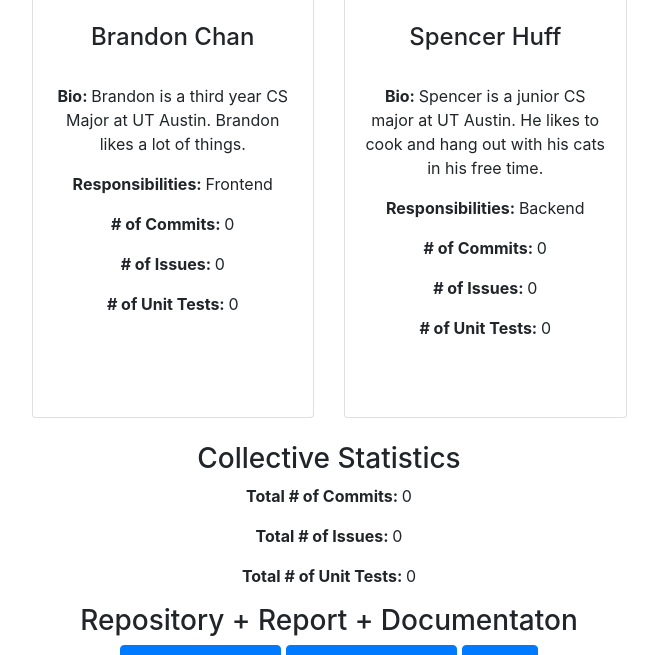
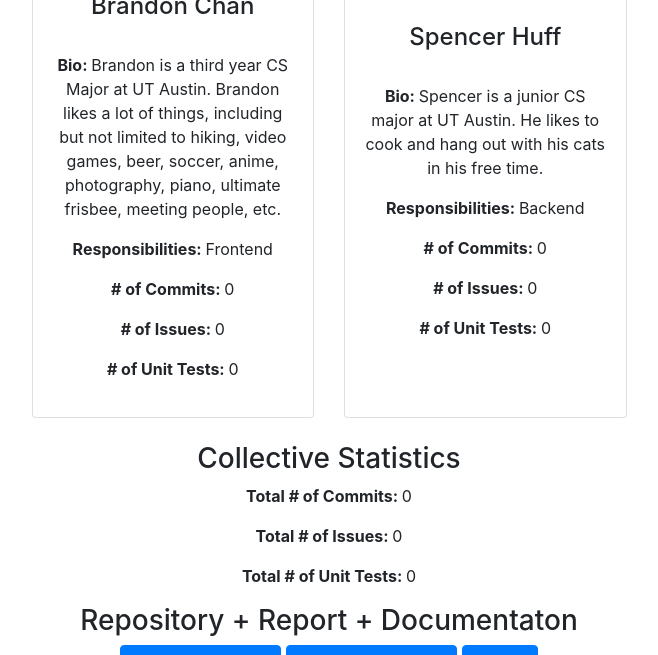
Before and after one commit to JeffJiang42/idb, a Flask app: page /about in a window 1280 px wide. Shown: the part 1318-1973 px from the top of the page, without its empty margins (311-969 px from the left). Run offline with Flask 2, Linux system fonts and the light colour scheme; data that the repository does not hold is empty; some libraries are stand-ins or nearby versions.

Commit message:
fixed about cards to scroll when browser is resized

```diff
--- a/app/main.py
+++ b/app/main.py
@@ -29,7 +29,9 @@ def about():
     He likes playing piano and guitar, cooking, and also plays some Melee."
 
     brandon_bio = "Brandon is a third year CS Major at UT Austin. \
-    Brandon likes a lot of things."
+    Brandon likes a lot of things, including but not limited to hiking, \
+    video games, beer, soccer, anime, photography, piano, ultimate frisbee, \
+    meeting people, etc."
 
     kurtis_bio = "Kurtis is a third year CS/Math Major at UT Austin. \
     He likes to play Super Smash Bros. Melee (Marth of course) in his spare time."
--- a/app/templates/about.html
+++ b/app/templates/about.html
@@ -8,6 +8,13 @@
   {{ super() }}
 {% endblock %}
 {% block content %}
+
+<style>
+.card {
+    height: 100%;
+    overflow: scroll;
+}
+</style>
 
   <h2 align="center" style = "padding-top: 25px;padding-bottom: 25px">{{ heading }}</h3>
 
```
